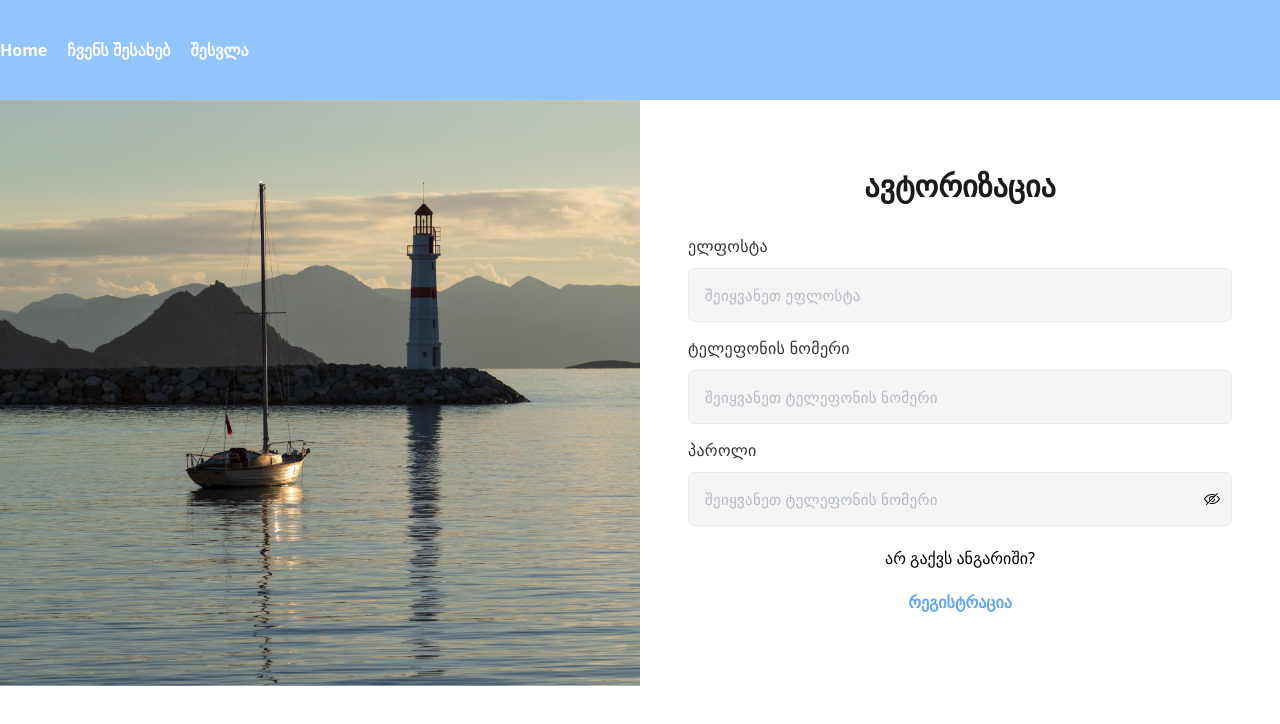
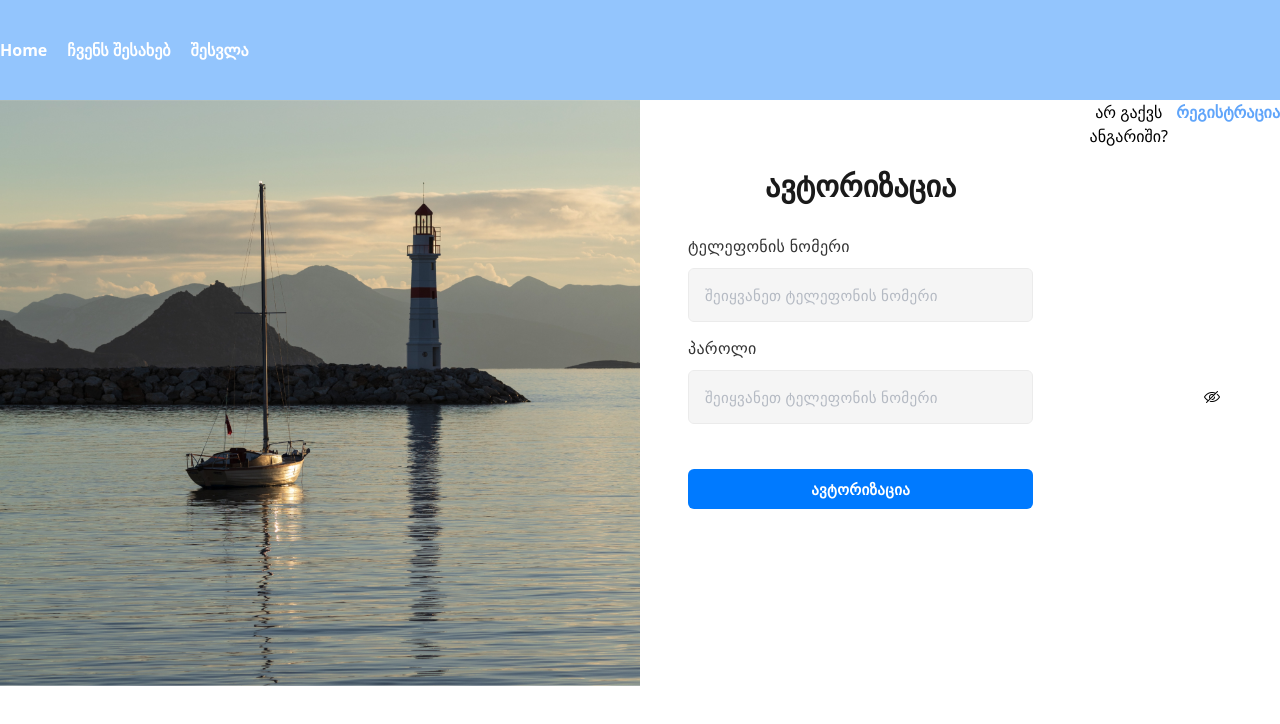
Before and after one commit to kaikaci12/shop-eri, a React (Vite) app: page /login in a window 1280 px wide. Shown: the top 724 px of the page. Built offline with nearby package versions, Linux system fonts and the light colour scheme.

Commit message:
add login page validation

```diff
--- a/src/pages/Login.tsx
+++ b/src/pages/Login.tsx
@@ -3,36 +3,69 @@ import ShowPass from "/assets/show.png";
 import HidePass from "/assets/hide.png";
 import { useState } from "react";
 import { Link } from "react-router-dom";
+import { useForm, SubmitHandler } from "react-hook-form";
+import { yupResolver } from "@hookform/resolvers/yup";
+import * as yup from "yup";
 export default function Login() {
   const [visible, setVisible] = useState(false);
+  const schema = yup.object({
+    phoneNumber: yup
+      .string()
+      .required("ველის შევსება აუცილებელია!")
+      .length(9, "არავალიდური ტელეფონის ნომერი"),
+    password: yup
+      .string()
+      .required("ველის შევსება აუცილებელია!")
+      .min(6, "პაროლი უნდა შეიცავდეს მინიმუმ 6 სიმბოლოს"),
+  });
+  type Inputs = {
+    password: string;
+    phoneNumber: string;
+  };
+  const {
+    register,
+    handleSubmit,
+    watch,
+    formState: { errors },
+  } = useForm<Inputs>({
+    resolver: yupResolver(schema),
+  });
+
+  const onSubmit: SubmitHandler<Inputs> = (data) => {
+    console.log(data);
+  };
+  console.log(errors);
   return (
     <div className="lg:flex lg:flex-row">
       <img src={LoginImg} alt="image" className="lg:w-[50%]" />
 
-      <form className="flex flex-col gap-[20px] mt-[24px] bf-white p-[48px] lg:w-[50%]">
+      <form
+        onSubmit={handleSubmit(onSubmit)}
+        className="flex flex-col gap-[20px] mt-[24px] bf-white p-[48px] lg:w-[50%]"
+      >
         <h1 className="text-[#1A1A1A] mb-[20px] text-center text-[30px] font-semibold leading-[28px]">
           ავტორიზაცია
         </h1>
-        <label className="text-[#333] text-[1rem] font-normal leading-[12px] tracking-[0.3px] flex flex-col gap-[16px]">
-          ელფოსტა
-          <input
-            type="text"
-            placeholder="შეიყვანეთ ეფლოსტა"
-            className="rounded-[6px] text-[15px] font-normal leading-[20px] border-[0.5px]  p-[16px] flex items-center opacity-75 justify-between border-[#E5E5E5] bg-[#F2F2F2]"
-          />
-        </label>
+
         <label className="text-[#333] text-[1rem] font-normal leading-[12px] tracking-[0.3px] flex flex-col gap-[16px]">
           ტელეფონის ნომერი
           <input
-            type="text"
+            {...register("phoneNumber")}
+            type="number"
             placeholder="შეიყვანეთ ტელეფონის ნომერი"
             className="rounded-[6px] text-[15px] font-normal leading-[20px] border-[0.5px]  p-[16px] flex items-center opacity-75 justify-between border-[#E5E5E5] bg-[#F2F2F2]"
           />
+          {errors.phoneNumber && (
+            <span className="text-red-500 text-[1rem] font-bold">
+              {errors.phoneNumber.message}
+            </span>
+          )}
         </label>
         <label className="text-[#333] text-[1rem] font-normal leading-[12px] tracking-[0.3px] flex flex-col gap-[16px]">
           პაროლი
           <div className="flex items-center justify-end  ">
             <input
+              {...register("password")}
               type={visible ? "text" : "password"}
               placeholder="შეიყვანეთ ტელეფონის ნომერი"
               className="rounded-[6px] w-full text-[15px]   font-normal p-[16px] leading-[20px] border-[0.5px]   flex items-center opacity-75 justify-between border-[#E5E5E5] bg-[#F2F2F2]"
@@ -44,12 +77,20 @@ export default function Login() {
               <img src={visible ? ShowPass : HidePass} alt="" />
             </div>
           </div>
+          {errors.password && (
+            <span className="text-red-500 text-[1rem] font-bold">
+              {errors.password.message}
+            </span>
+          )}
         </label>
-        <h2 className="text-center">არ გაქვს ანგარიში?</h2>
-        <Link to={"/register"} className="text-center font-bold text-blue-400">
-          <h2>რეგისტრაცია</h2>
-        </Link>
+        <button className="mt-[25px] text-[#FFF] text-center text-[15px] font-bold leading-[20px] tracking-[0.3px] flex px-[24px] py-[10px] justify-center items-center self-stretch rounded-[6px] bg-[var(--system-blue-007-aff,_#007AFF)]">
+          ავტორიზაცია
+        </button>
       </form>
+      <h2 className="text-center">არ გაქვს ანგარიში?</h2>
+      <Link to={"/register"} className="text-center font-bold text-blue-400">
+        <h2>რეგისტრაცია</h2>
+      </Link>
     </div>
   );
 }
--- a/src/pages/Register.tsx
+++ b/src/pages/Register.tsx
@@ -7,8 +7,8 @@ import { useForm, SubmitHandler } from "react-hook-form";
 import { yupResolver } from "@hookform/resolvers/yup";
 import * as yup from "yup";
 export default function Register() {
-  const [visible, setVisible] = useState<boolean>(false);
-
+  const [visible1, setVisible1] = useState<boolean>(false);
+  const [visible2, setVisible2] = useState<boolean>(false);
   const schema = yup.object({
     name: yup
       .string()
@@ -68,11 +68,11 @@ export default function Register() {
           რეგისტრაცია
         </h1>
         <label className="text-[#333] text-[1rem] font-normal leading-[12px] tracking-[0.3px] flex flex-col gap-[16px]">
-          სახელი
+          სახელი, გვარი
           <input
             type="text"
             {...register("name")}
-            placeholder="შეიყვანეთ სახელი"
+            placeholder="შეიყვანეთ სახელი, გვარი"
             className={`rounded-[6px] text-[15px]  font-normal leading-[20px] border-[0.5px]  p-[16px] flex items-center opacity-75 justify-between ${
               errors.name ? " outline-[red]" : " border-[#E5E5E5]"
             }  bg-[#F2F2F2]`}
@@ -107,7 +107,7 @@ export default function Register() {
           <div className="flex items-center justify-end  ">
             <input
               {...register("password")}
-              type={visible ? "text" : "password"}
+              type={visible1 ? "text" : "password"}
               placeholder="შეიყვანეთ პაროლი"
               className={`rounded-[6px] text-[15px]  w-full font-normal leading-[20px] border-[0.5px]  p-[16px] flex items-center opacity-75 justify-between ${
                 errors.password
@@ -119,11 +119,11 @@ export default function Register() {
             <div
               onClick={(e) => {
                 e.preventDefault();
-                setVisible(!visible);
+                setVisible1(!visible1);
               }}
               className="w-[16px] absolute right-[60px] cursor-pointer"
             >
-              <img src={visible ? ShowPass : HidePass} alt="" />
+              <img src={visible1 ? ShowPass : HidePass} alt="" />
             </div>
           </div>
           {errors.password && (
@@ -137,7 +137,7 @@ export default function Register() {
           <div className="flex items-center justify-end  ">
             <input
               {...register("confirmPassword")}
-              type={visible ? "text" : "password"}
+              type={visible2 ? "text" : "password"}
               placeholder="დაადასტურეთ პაროლი"
               className={`rounded-[6px] text-[15px]  w-full font-normal leading-[20px] border-[0.5px]  p-[16px] flex items-center opacity-75 justify-between ${
                 errors.confirmPassword
@@ -149,11 +149,11 @@ export default function Register() {
             <div
               onClick={(e) => {
                 e.preventDefault();
-                setVisible(!visible);
+                setVisible2(!visible2);
               }}
               className="w-[16px] absolute right-[60px] cursor-pointer"
             >
-              <img src={visible ? ShowPass : HidePass} alt="" />
+              <img src={visible2 ? ShowPass : HidePass} alt="" />
             </div>
           </div>
           {errors.confirmPassword && (
```
